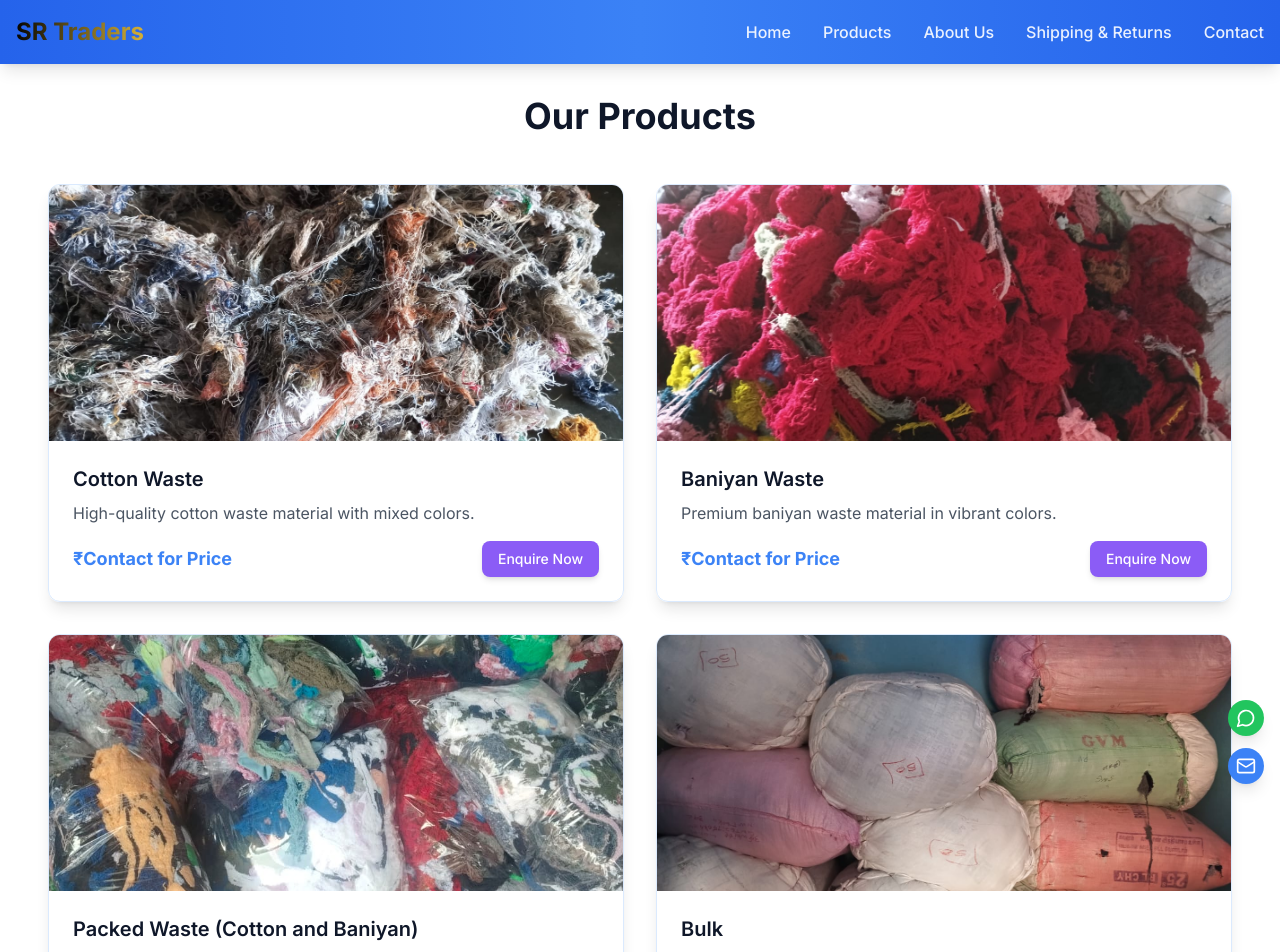
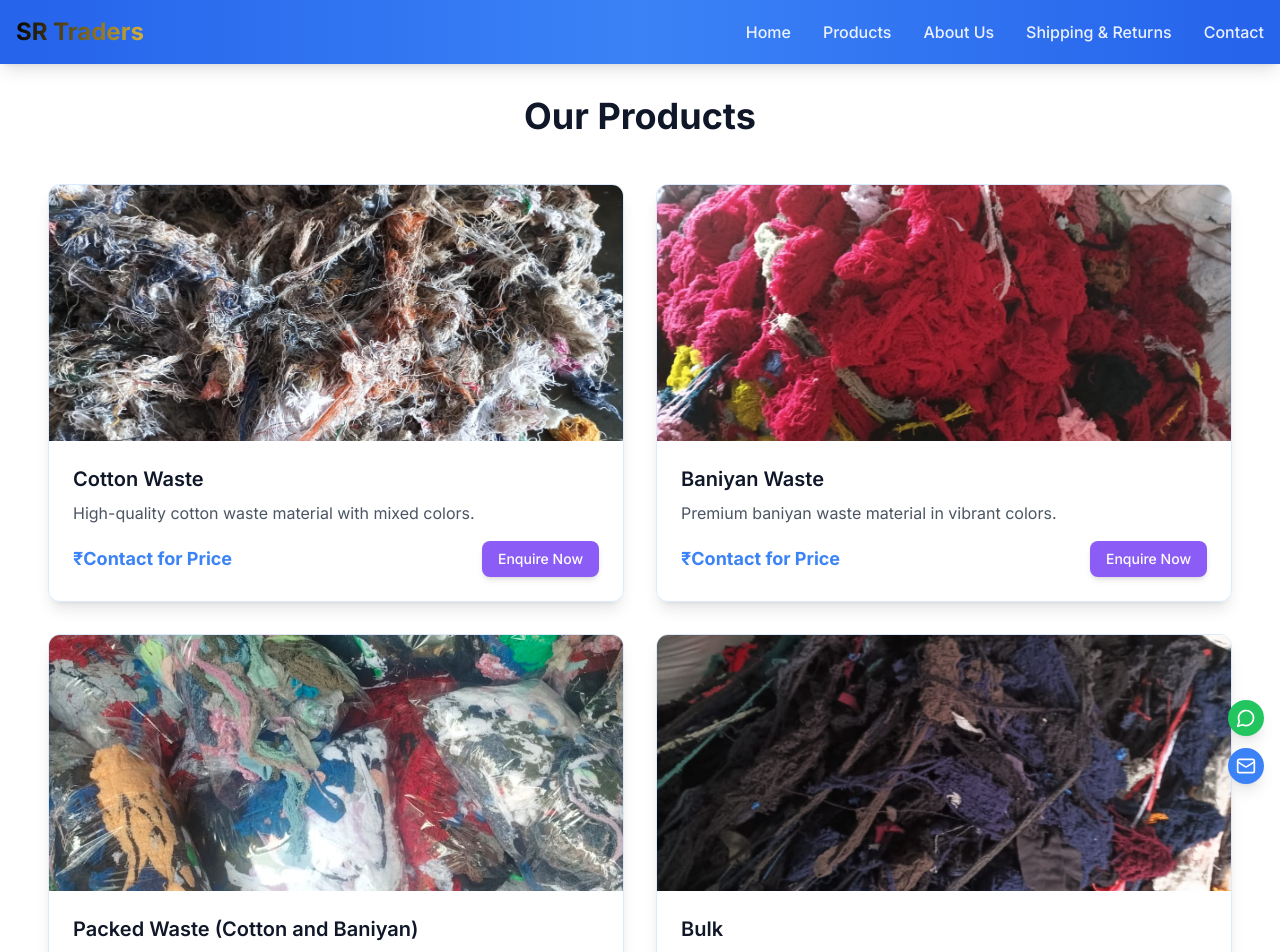
Before and after one commit to FRANNKENSTEINN/trader-space-hub, a React (Vite) app: page /products in a window 1280 px wide. Shown: the top 952 px of the page. Built offline with nearby package versions, Linux system fonts and the light colour scheme.

Commit message:
Update product images
Update product images using provided images, removing old ones.

```diff
--- a/src/pages/Products.tsx
+++ b/src/pages/Products.tsx
@@ -30,21 +30,21 @@ const products = [
     name: "Bulk",
     description: "Large quantity packages available for bulk orders.",
     price: "₹Contact for Price",
-    image: "/lovable-uploads/1d6bbaf5-45cb-43c1-a1d9-14911178654f.png",
+    image: "/lovable-uploads/e14105a7-0390-4b18-89f5-7d4d36dcb993.png", // Updated with first new bulk image
   },
   {
     id: 5,
     name: "Cloth Waste",
     description: "Mixed cloth waste material suitable for various applications.",
     price: "₹Contact for Price",
-    image: "/lovable-uploads/3303f777-99f6-4300-94f6-6803388432c9.png", // Reusing first image
+    image: "/lovable-uploads/3303f777-99f6-4300-94f6-6803388432c9.png",
   },
   {
     id: 6,
     name: "White Textured Waste",
     description: "Premium white textured waste material for specific needs.",
     price: "₹Contact for Price",
-    image: "/lovable-uploads/ee9dcde6-e402-468c-9117-d0fc9dc2169f.png", // Reusing second image
+    image: "/lovable-uploads/ee9dcde6-e402-468c-9117-d0fc9dc2169f.png",
   }
 ];
 
```
Also changed, not shown: public/lovable-uploads/e14105a7-0390-4b18-89f5-7d4d36dcb993.png (added).
